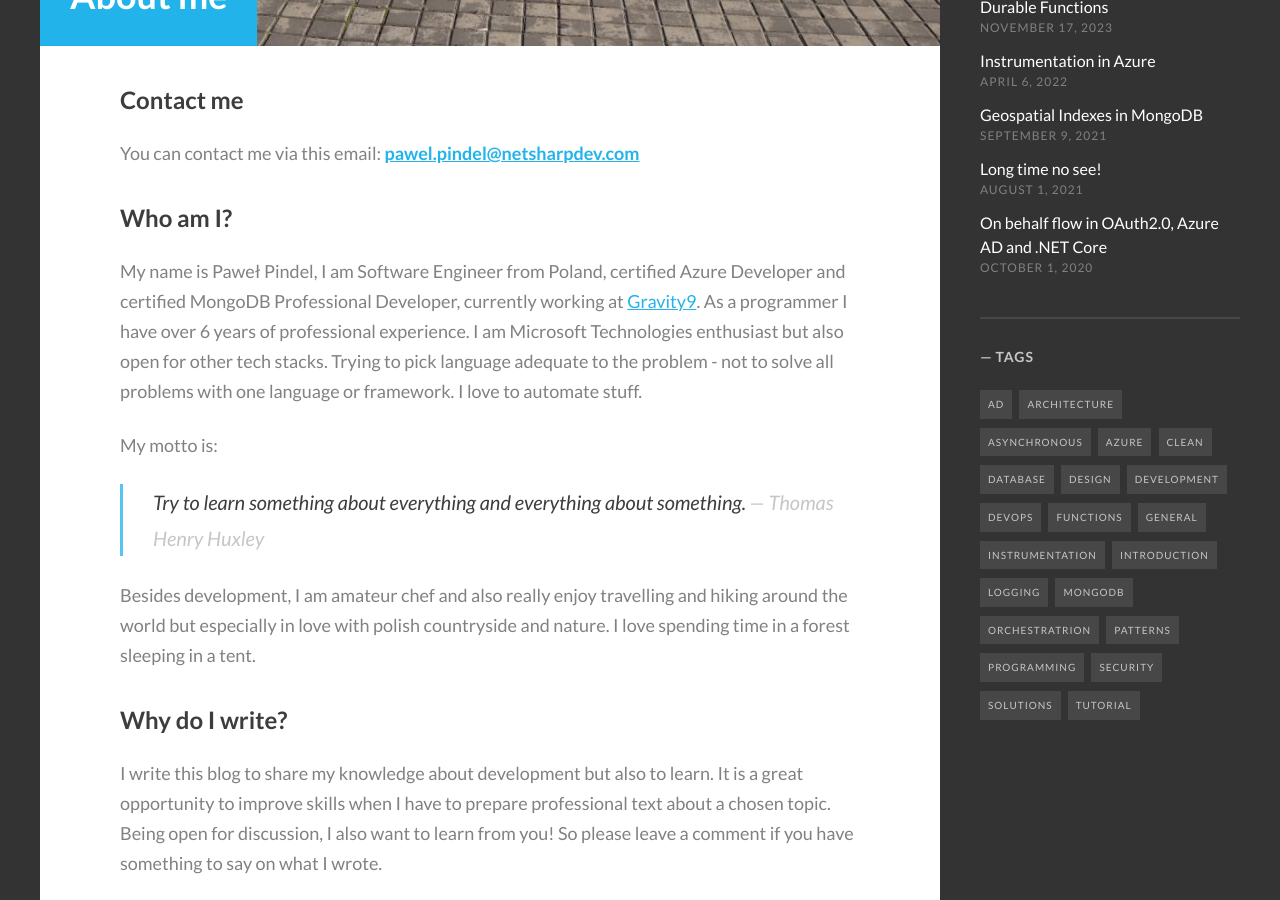
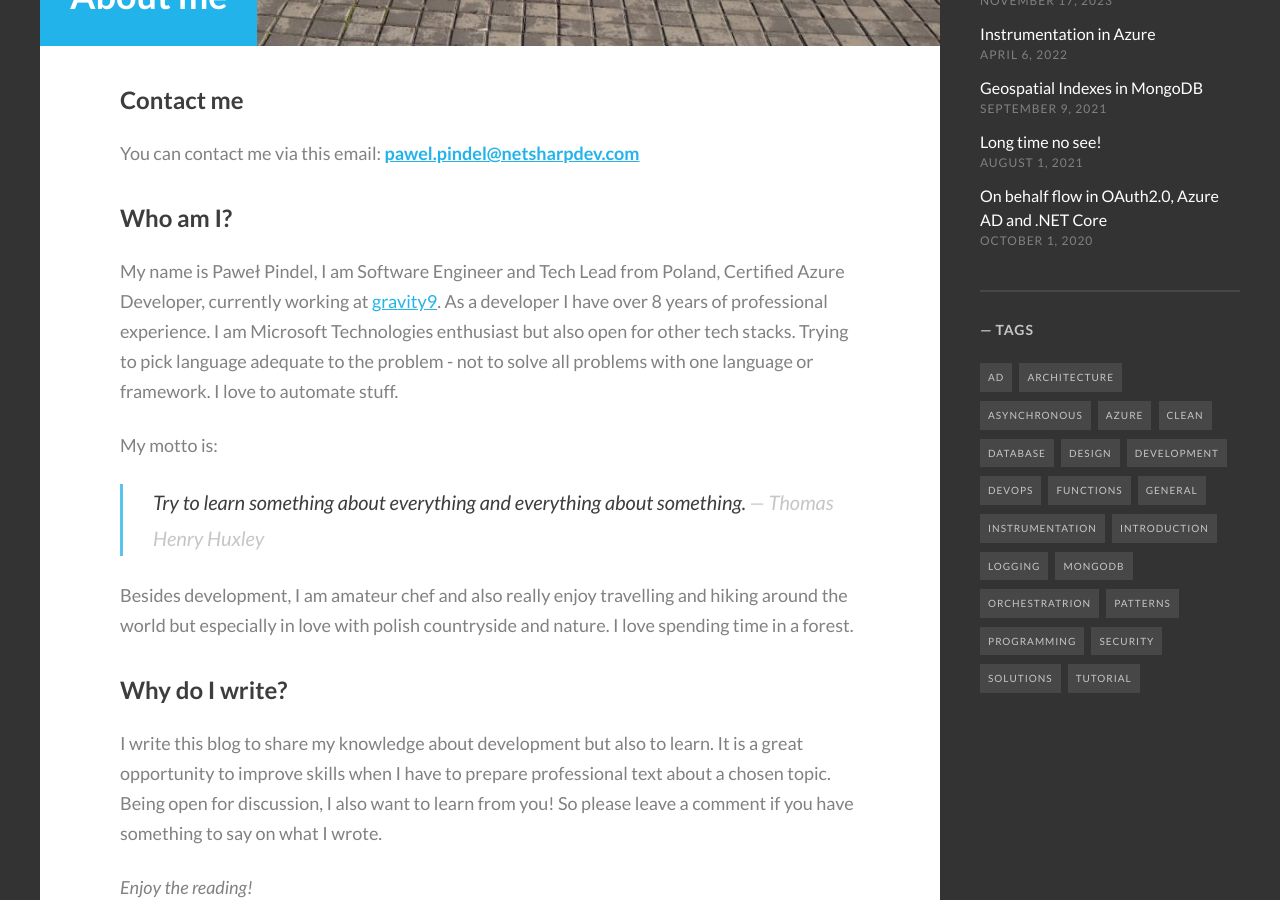
Before and after one commit to NetsharpDEV/netsharpdev.github.io, a Jekyll site: the page built from about.md, in a window 1280 px wide and 900 px high, scrolled down 937 px. Built offline with Jekyll 4.4.1, drawn with Linux system fonts in a browser that asks for light colours; some web fonts are replaced; some of the changed text lies outside the part shown.

Commit message:
Fix description

```diff
--- a/_config.yml
+++ b/_config.yml
@@ -39,11 +39,11 @@
 
 # Author information - author info at the bottom of the post
 author_name: "Paweł Pindel"
-author_bio: "My name is Paweł Pindel, experienced .NET developer, Microsoft Technologies enthusiast and software development addict. Working currently at Gravity9.
+author_bio: "My name is Paweł Pindel, Software Engieer and Technical Leader, Microsoft Technologies enthusiast. Working currently at gravity9.
 I am here to share my knowledge and discuss with you."
 author_url: "https://netsharpdev.com"
 author_location: "Kraków, Poland"
-author_image: /images/authorimage.jpg
+author_image: /images/author.jpeg
 
 # Sidebar Add banner
 banner_url: "https://netsharpdev.com"
--- a/about.md
+++ b/about.md
@@ -11,12 +11,12 @@
 
 ### Who am I?
 
-My name is Paweł Pindel, I am Software Engineer from Poland, certified Azure Developer and certified MongoDB Professional Developer, currently working at [Gravity9](https://gravity9.co/). As a programmer I have over 6 years of professional experience. I am Microsoft Technologies enthusiast but also open for other tech stacks. Trying to pick language adequate to the problem - not to solve all problems with one language or framework. I love to automate stuff.
+My name is Paweł Pindel, I am Software Engineer and Tech Lead from Poland, Certified Azure Developer, currently working at [gravity9](https://gravity9.co/). As a developer I have over 8 years of professional experience. I am Microsoft Technologies enthusiast but also open for other tech stacks. Trying to pick language adequate to the problem - not to solve all problems with one language or framework. I love to automate stuff.
 
 My motto is:
 >Try to learn something about everything and everything about something. <cite>― Thomas Henry Huxley</cite>
 
-Besides development, I am amateur chef and also really enjoy travelling and hiking around the world but especially in love with polish countryside and nature. I love spending time in a forest sleeping in a tent.
+Besides development, I am amateur chef and also really enjoy travelling and hiking around the world but especially in love with polish countryside and nature. I love spending time in a forest.
 
 ### Why do I write?
 
```
Also changed, not shown: images/author.jpeg (added).
